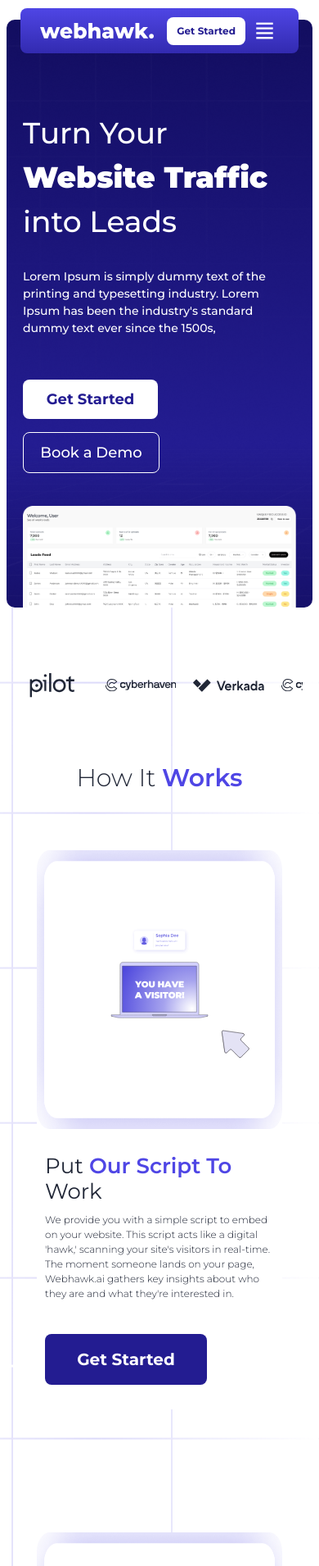
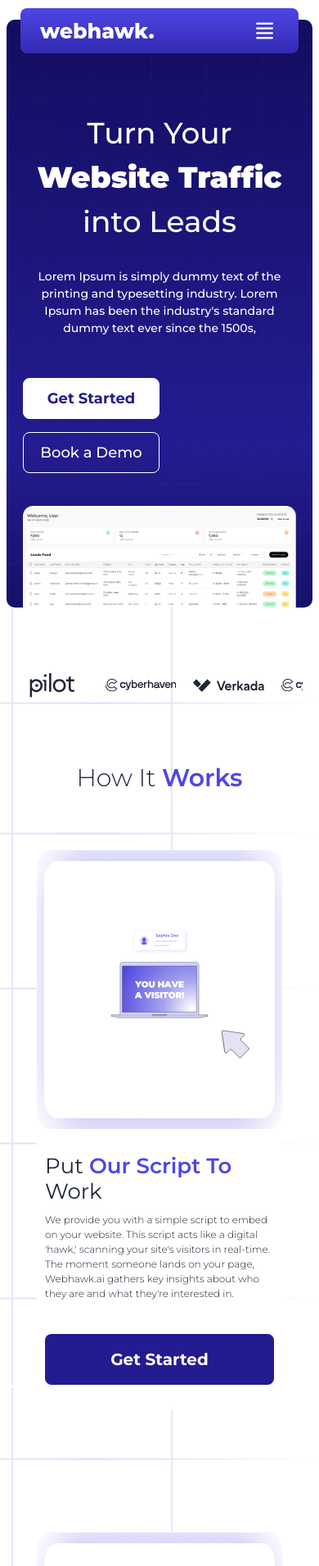
Before and after one commit to TechnoVirtuoso/Web-Hawk-Landing-Page, a Next.js app: page /Landing2 in a window 390 px wide. Shown: the top 1910 px of the page at 82% size. Built offline with nearby package versions, Linux system fonts and the light colour scheme.

Commit message:
mobile layout issues and header fix

```diff
--- a/app/Landing/page.tsx
+++ b/app/Landing/page.tsx
@@ -144,7 +144,7 @@ const page = () => {
                     image={Image2}
                     sub_title="Why Webhawk.ai?"
                 />
-                <Spacer paddingTop={100} breakpoints={{ 700: 50 }} />
+                <Spacer paddingTop={100} breakpoints={{ 700: 10 }} />
                 <ModernImageCta
                     Title={() => (
                         <>
--- a/app/how-it-works/page.tsx
+++ b/app/how-it-works/page.tsx
@@ -47,7 +47,7 @@ const page = () => {
 
                 <Spacer paddingTop={70} breakpoints={{ 700: 30 }} />
                 <LottieCards />
-                <Spacer paddingTop={100} breakpoints ={{ 700: 0 }} />
+                {/* <Spacer paddingTop={100} breakpoints ={{ 700: 0 }} /> */}
                 {/* <ImageCta
                     Title={() => (
                         <>
@@ -61,7 +61,7 @@ const page = () => {
                     sub_title="Why Webhawk.ai?"
                 />
                 <Spacer paddingTop={100} breakpoints={{ 700: 50 }} /> */}
-                <ModernImageCta
+                {/* <ModernImageCta
                     Title={() => (
                         <>
                             <span>A live feed of </span>
@@ -74,7 +74,7 @@ const page = () => {
                     description="Here's an example of what you could be seeing in real-time!"
                     sub_title="See Webhawk.ai in Action"
                     font="LIGHT"
-                />
+                /> */}
             </div>
             <Spacer paddingTop={100} breakpoints={{ 700: 50 }} />
             <CtaSection />
--- a/components/layouts/pages/landing/Header/index.scss
+++ b/components/layouts/pages/landing/Header/index.scss
@@ -78,13 +78,23 @@
                 @include responsive(md) {
                     font-size: 14px !important;
                 }
+                &.active{
+                    border-bottom: 2px solid #fff;
+                }
             }
+            @media (min-width:991px) {
+                .mob_nav{
+                    display: none;
+                }
+            }
+
         }
     }
     .buttons {
         display: flex;
         align-items: center;
         gap: 6px;
+
         button.simple_white_btn {
             width: 119px;
             height: 40px;
@@ -93,6 +103,7 @@
             font-weight: 700 !important;
 
             @include responsive(md) {
+                    display: none;
                 font-size: 12px !important;
                 width: auto !important;
                 height: auto !important;
--- a/components/layouts/pages/landing/Header/index.tsx
+++ b/components/layouts/pages/landing/Header/index.tsx
@@ -5,6 +5,7 @@ import Image from "next/image";
 // import LOGO from "@/assests/logos/LOGO1.png";
 import { useRouter } from "next/navigation";
 import LOGO from "@/components/ui/IconsSvg/logo";
+import { usePathname } from 'next/navigation';
 
 const Ham: FC<{ color: string }> = ({ color }) => (
     <svg
@@ -69,6 +70,7 @@ const Nav: FC<{ setMobileMenu: (data: boolean) => void }> = ({
     setMobileMenu,
 }) => {
     const router = useRouter()
+    const pathname = usePathname();
     const scrollToSection = (id: string) => {
         const section = document.getElementById(id);
         const offset = 300; // Set your offset here
@@ -84,6 +86,7 @@ const Nav: FC<{ setMobileMenu: (data: boolean) => void }> = ({
     return (
         <ul>
             <li
+             className={pathname === "/Landing" ? "active" : ""}
                 onClick={() => {
                     setMobileMenu(false);
                     router.push("/Landing")
@@ -93,6 +96,7 @@ const Nav: FC<{ setMobileMenu: (data: boolean) => void }> = ({
                 Home
             </li>
             <li
+            className={pathname === "/how-it-works" ? "active" : ""}
                 onClick={() => {
                     setMobileMenu(false);
                     router.push("/how-it-works")
@@ -102,6 +106,7 @@ const Nav: FC<{ setMobileMenu: (data: boolean) => void }> = ({
                 How it Works
             </li>
             <li
+             className={pathname === "/pricing" ? "active" : ""}
                 onClick={() => {
                     setMobileMenu(false);
                     router.push("/pricing")
@@ -110,6 +115,17 @@ const Nav: FC<{ setMobileMenu: (data: boolean) => void }> = ({
             >
                 Pricing
             </li>
+
+            <li
+            className="mob_nav"
+                onClick={() => {
+                    setMobileMenu(false);
+                    // router.push("/pricing")
+                    // scrollToSection("PRICING");
+                }}
+            >
+                Get Started
+            </li>
         </ul>
     );
 };
--- a/components/layouts/pages/landing/Hero/index.scss
+++ b/components/layouts/pages/landing/Hero/index.scss
@@ -43,7 +43,7 @@
             padding-bottom: 160px;
 
             @include responsive(xl) {
-                padding: 100px 0;
+                padding: 150px 0;
             }
 
             @include responsive(lg) {
@@ -73,6 +73,9 @@
 
                 .left {
                     z-index: 1;
+                    @include responsive(sm) {
+                        text-align: -webkit-center;
+                    }
                     .title {
                         color: #fff;
                         font-family: $mont;
@@ -80,8 +83,13 @@
                         font-style: normal;
                         font-weight: 500;
                         line-height: 78px;
+
                         .bld {
                             font-weight: 900;
+                        }
+
+                        @include responsive(xl) {
+                            font-size: 55px;
                         }
 
                         @media (max-width: 1340px) {
@@ -108,6 +116,10 @@
                         line-height: 36px;
                         max-width: 666px;
 
+                        @include responsive(xl) {
+                            font-size: 22px;
+                        }
+
                         @media (max-width: 1340px) {
                             margin-top: 30px;
                             font-size: 20px;
@@ -132,14 +144,21 @@
                             flex-wrap: wrap;
                             gap: 16px;
                         }
+                        @include responsive(sm) {
+                            justify-content: space-between;
+                            max-width: 400px;
+                            margin: 0 auto;
+                            margin-top: 50px;
+                        }
                         .one {
                             font-family: $mont;
                             font-weight: 700 !important;
+                            border: 1px solid #ffffff;
                         }
                         button {
                             display: block;
                             padding: 0 !important;
-                            font-size: 29px;
+                            font-size: 28px;
                             width: 288px !important;
                             height: 84px !important;
 
--- a/components/layouts/pages/landing/ImageCta/index.scss
+++ b/components/layouts/pages/landing/ImageCta/index.scss
@@ -28,6 +28,9 @@
             }
         }
         .content {
+            @include responsive(sm){
+                text-align: center;
+            }
             .sub_title {
                 color: #4f46e5;
                 font-family: $mont;
--- a/components/layouts/pages/landing/LottieCards/index.tsx
+++ b/components/layouts/pages/landing/LottieCards/index.tsx
@@ -20,6 +20,7 @@ const LottieCards = () => {
                         />
                     </Frame>
                     <div className="content">
+                        <div className="wrap-title-desc">
                         <div className="title">Put Our Script to Work</div>
                         <div className="description">
                             We provide you with a simple script to embed on your
@@ -29,6 +30,8 @@ const LottieCards = () => {
                             gathers key insights about who they are and what
                             they're interested in.
                         </div>
+                        </div>
+
                         <button className="simple_dark_btn">Get Started</button>
                     </div>
                 </div>
@@ -42,6 +45,7 @@ const LottieCards = () => {
                         />
                     </Frame>
                     <div className="content">
+                        <div className="wrap-title-desc">
                         <div className="title">Get the Full Picture</div>
                         <div className="description">
                             As visitors browse your site, Webhawk.ai captures
@@ -49,6 +53,8 @@ const LottieCards = () => {
                             details, building a comprehensive profile of your
                             hottest prospects.
                         </div>
+                        </div>
+
                         <button className="simple_dark_btn">Get Started</button>
                     </div>
                 </div>
@@ -62,7 +68,8 @@ const LottieCards = () => {
                         />
                     </Frame>
                     <div className="content">
-                        <div className="title">Turn Insights Into Action</div>
+                    <div className="wrap-title-desc">
+                    <div className="title">Turn Insights Into Action</div>
                         <div className="description">
                             With detailed visitor profiles at your fingertips,
                             it’s time to take action. Use these insights for
@@ -70,6 +77,7 @@ const LottieCards = () => {
                             or direct engagement. Webhawk.ai empowers you to
                             connect with the right leads, at the right time.
                         </div>
+                    </div>
                         <button className="simple_dark_btn">Get Started</button>
                     </div>
                 </div>
--- a/components/layouts/pages/landing/LottieCta/index.scss
+++ b/components/layouts/pages/landing/LottieCta/index.scss
@@ -13,6 +13,9 @@
             .content {
                 padding: 0px 26px;
                 padding-right: 0;
+                @include responsive(sm) {
+                    text-align: center;
+                }
             }
             &.revert {
                 .content {
@@ -125,6 +128,11 @@
                     font-size: 20px !important;
                     margin-top: 40px;
                 }
+                @include responsive(sm) {
+
+                    margin:40px auto 0;
+                    width: 100% !important;
+                }
             }
         }
         .image {
--- a/components/layouts/pages/landing/Pricing/index.scss
+++ b/components/layouts/pages/landing/Pricing/index.scss
@@ -173,6 +173,7 @@
 
                                 @include responsive(md) {
                                     font-size: 16px;
+                                    font-weight: 500;
                                 }
                             }
                         }
@@ -184,12 +185,18 @@
                             padding: 0;
                             font-family: $mont;
                             box-sizing: border-box;
+                            border: 1px solid #231c91;
+                            font-weight: 500;
                             @include responsive(md) {
                                 width: 103px !important;
                                 height: 43px !important;
-                                font-size: 12px;
-                                font-weight: 500;
+                                font-size: 16px;
+                                font-weight: 600;
                             }
+                            @include responsive(sm) {
+                                width: 85% !important;
+                            }
+
                         }
                     }
                 }
--- a/components/layouts/pages/landing/Pricing/index.tsx
+++ b/components/layouts/pages/landing/Pricing/index.tsx
@@ -40,7 +40,7 @@ const Pricing: FC<Props> = ({ Title, sub_title, font, bg }) => {
                                     <li>500 matches per month</li>
                                     <li>$0.10 per match over 500</li>
                                 </ul>
-                                <button className="simple_dark_btn">
+                                <button className="simple_white_btn">
                                     Get Started
                                 </button>
                             </div>
@@ -96,7 +96,7 @@ const Pricing: FC<Props> = ({ Title, sub_title, font, bg }) => {
                                     <li>5,000 matches per month</li>
                                     <li>$0.07 per match over 5,000</li>
                                 </ul>
-                                <button className="simple_dark_btn">
+                                <button className="simple_white_btn">
                                     Get Started
                                 </button>
                             </div>
```
Also changed, not shown: components/layouts/pages/landing/LottieCards/index.scss (+8 -3 lines).
